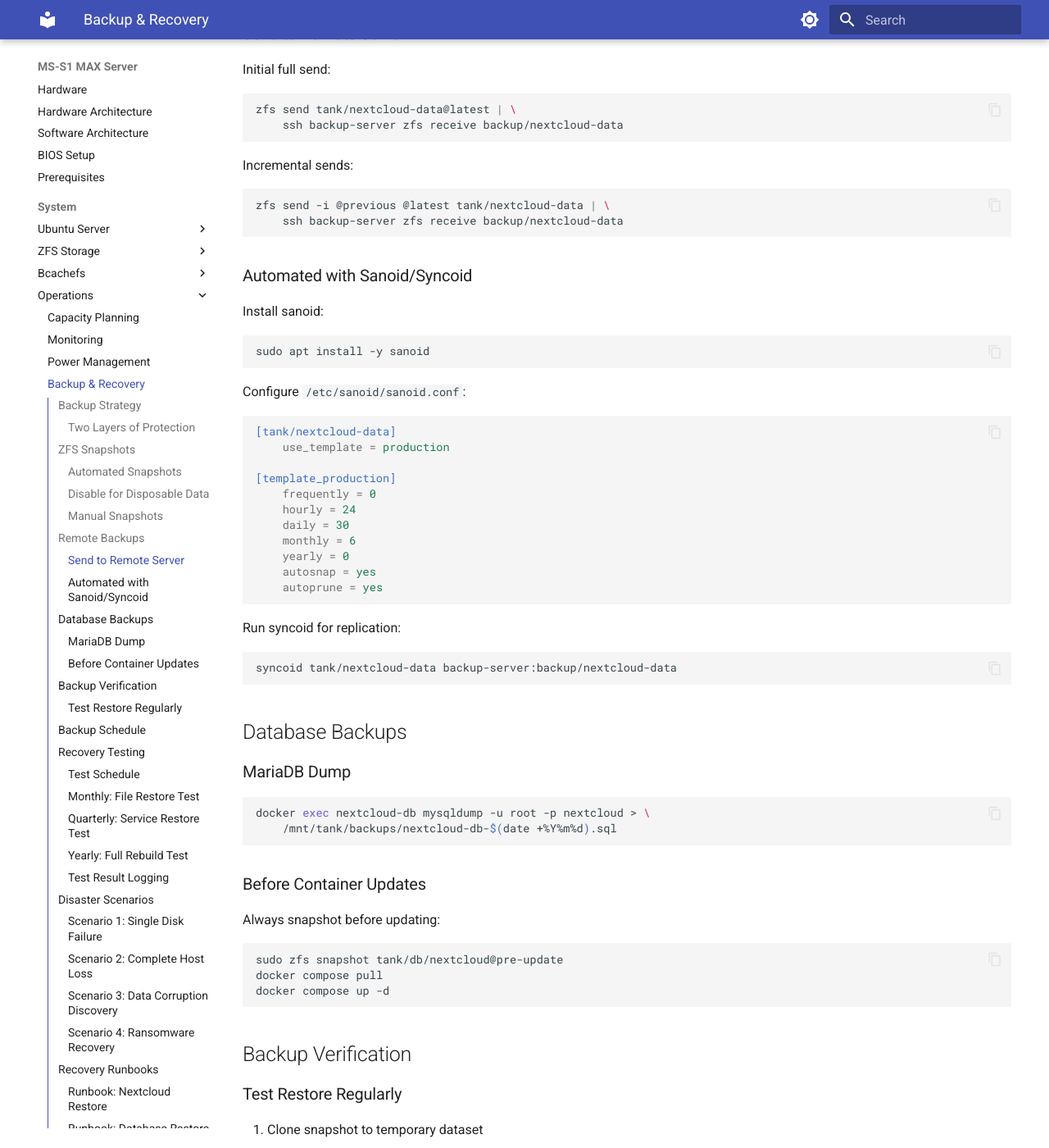
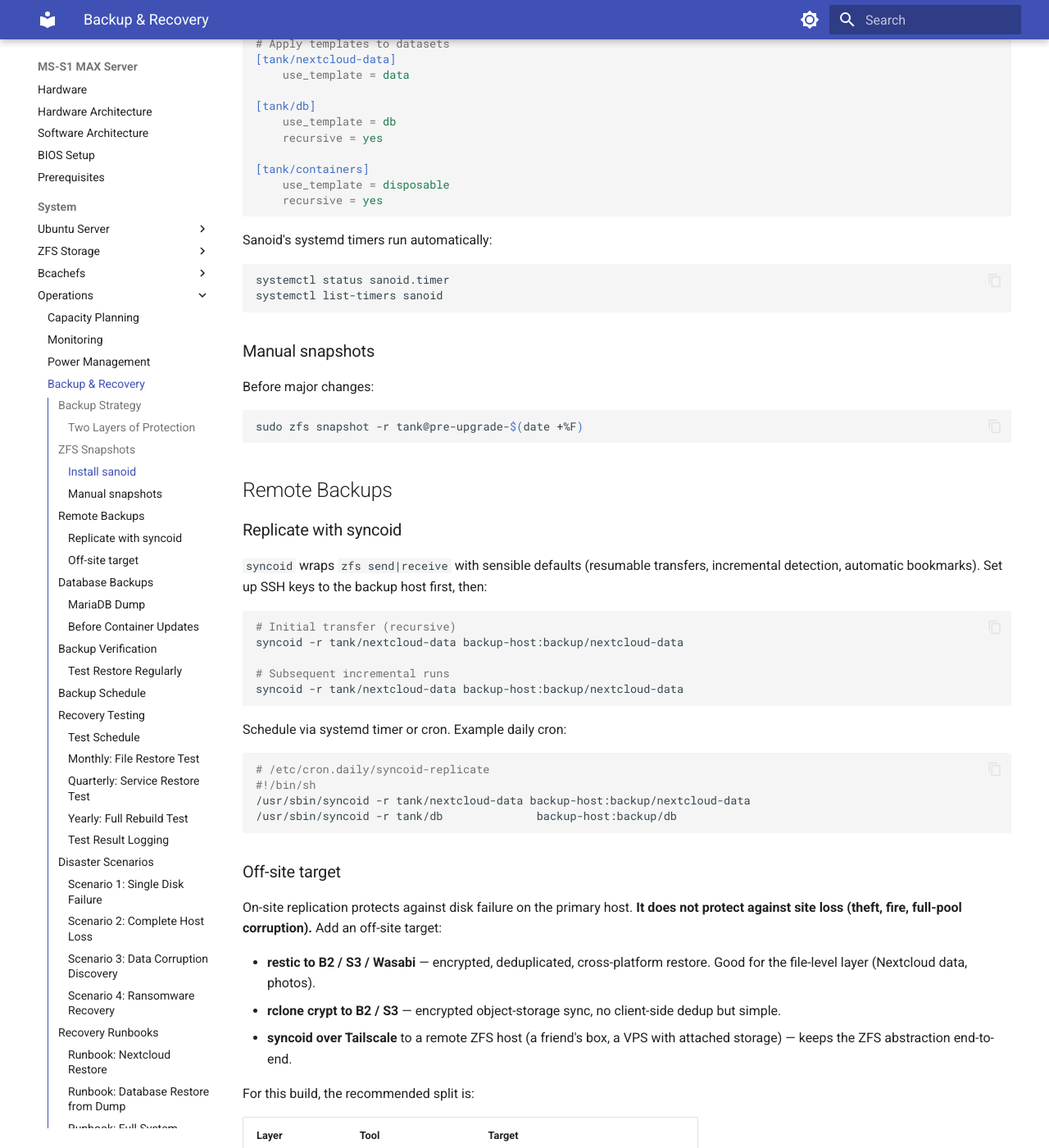
Before and after one commit to mortenoh/msai-setup, an MkDocs documentation site: the page built from docs/operations/backup.md, in a window 1280 px wide and 1400 px high, scrolled down 1274 px. Shown: the whole window at 82% size. Built offline with MkDocs 1.6.1 and Material for MkDocs 9.7.7, drawn with Linux system fonts in a browser that asks for light colours; some of the changed text lies outside the part shown.

Commit message:
docs: cap ZFS ARC and standardize on sanoid/syncoid
zfs/pool-creation:
- Add ARC cap section: ZFS defaults to ~50% RAM = 64 GB on this box,
  which collides with the VM and Ollama memory budgets. Set a sensible
  cap (16 GiB default) via /etc/modprobe.d/zfs.conf before importing
  the pool.
- Note Secure Boot / DKMS interaction (build keeps Secure Boot off).

operations/backup:
- Drop the duplicated zfs-auto-snapshot section (upstream-abandoned).
  Standardize on sanoid for local retention + syncoid for replication;
  show template-based sanoid.conf.
- Add an explicit off-site strategy (restic to B2/S3 for file-level,
  syncoid over Tailscale for ZFS-block-level).

````diff
--- a/docs/operations/backup.md
+++ b/docs/operations/backup.md
@@ -13,83 +13,110 @@
 
 ## ZFS Snapshots
 
-### Automated Snapshots
+This project uses **sanoid** (automatic local snapshot retention) plus **syncoid** (incremental replication to a remote ZFS host) — both from the `sanoid` package. `zfs-auto-snapshot` is upstream-abandoned and is not used here.
 
-Install zfs-auto-snapshot:
-
-```bash
-sudo apt install -y zfs-auto-snapshot
-```
-
-Default retention:
-
-- Frequent: 4 (every 15 min)
-- Hourly: 24
-- Daily: 31
-- Weekly: 8
-- Monthly: 12
-
-### Disable for Disposable Data
-
-```bash
-sudo zfs set com.sun:auto-snapshot=false tank/containers
-```
-
-### Manual Snapshots
-
-Before major changes:
-
-```bash
-sudo zfs snapshot -r tank@pre-upgrade-$(date +%Y%m%d)
-```
-
-## Remote Backups
-
-### Send to Remote Server
-
-Initial full send:
-
-```bash
-zfs send tank/nextcloud-data@latest | \
-    ssh backup-server zfs receive backup/nextcloud-data
-```
-
-Incremental sends:
-
-```bash
-zfs send -i @previous @latest tank/nextcloud-data | \
-    ssh backup-server zfs receive backup/nextcloud-data
-```
-
-### Automated with Sanoid/Syncoid
-
-Install sanoid:
+### Install sanoid
 
 ```bash
 sudo apt install -y sanoid
 ```
 
-Configure `/etc/sanoid/sanoid.conf`:
+Sanoid configuration lives at `/etc/sanoid/sanoid.conf`. Template-based retention is the clean pattern:
 
 ```ini
-[tank/nextcloud-data]
-    use_template = production
+# /etc/sanoid/sanoid.conf
 
-[template_production]
+[template_data]
     frequently = 0
     hourly = 24
     daily = 30
+    weekly = 8
     monthly = 6
     yearly = 0
     autosnap = yes
     autoprune = yes
+
+[template_db]
+    frequently = 6
+    hourly = 48
+    daily = 30
+    weekly = 4
+    monthly = 3
+    autosnap = yes
+    autoprune = yes
+
+[template_disposable]
+    autosnap = no
+    autoprune = yes
+    daily = 7
+
+# Apply templates to datasets
+[tank/nextcloud-data]
+    use_template = data
+
+[tank/db]
+    use_template = db
+    recursive = yes
+
+[tank/containers]
+    use_template = disposable
+    recursive = yes
 ```
 
-Run syncoid for replication:
+Sanoid's systemd timers run automatically:
 
 ```bash
-syncoid tank/nextcloud-data backup-server:backup/nextcloud-data
+systemctl status sanoid.timer
+systemctl list-timers sanoid
 ```
+
+### Manual snapshots
+
+Before major changes:
+
+```bash
+sudo zfs snapshot -r tank@pre-upgrade-$(date +%F)
+```
+
+## Remote Backups
+
+### Replicate with syncoid
+
+`syncoid` wraps `zfs send|receive` with sensible defaults (resumable transfers, incremental detection, automatic bookmarks). Set up SSH keys to the backup host first, then:
+
+```bash
+# Initial transfer (recursive)
+syncoid -r tank/nextcloud-data backup-host:backup/nextcloud-data
+
+# Subsequent incremental runs
+syncoid -r tank/nextcloud-data backup-host:backup/nextcloud-data
+```
+
+Schedule via systemd timer or cron. Example daily cron:
+
+```bash
+# /etc/cron.daily/syncoid-replicate
+#!/bin/sh
+/usr/sbin/syncoid -r tank/nextcloud-data backup-host:backup/nextcloud-data
+/usr/sbin/syncoid -r tank/db              backup-host:backup/db
+```
+
+### Off-site target
+
+On-site replication protects against disk failure on the primary host. **It does not protect against site loss (theft, fire, full-pool corruption).** Add an off-site target:
+
+- **restic to B2 / S3 / Wasabi** — encrypted, deduplicated, cross-platform restore. Good for the file-level layer (Nextcloud data, photos).
+- **rclone crypt to B2 / S3** — encrypted object-storage sync, no client-side dedup but simple.
+- **syncoid over Tailscale** to a remote ZFS host (a friend's box, a VPS with attached storage) — keeps the ZFS abstraction end-to-end.
+
+For this build, the recommended split is:
+
+| Layer | Tool | Target |
+|---|---|---|
+| Local snapshots | sanoid | `tank` itself |
+| On-site replica | syncoid | Always-on ZFS host on LAN |
+| Off-site (block) | syncoid over Tailscale | Remote ZFS host (e.g. friend's homelab) |
+| Off-site (file) | restic | B2/S3 (encrypted, for Nextcloud + photos) |
 
 ## Database Backups
 
````
Also changed, not shown: docs/zfs/pool-creation.md (+37 -0 lines).
